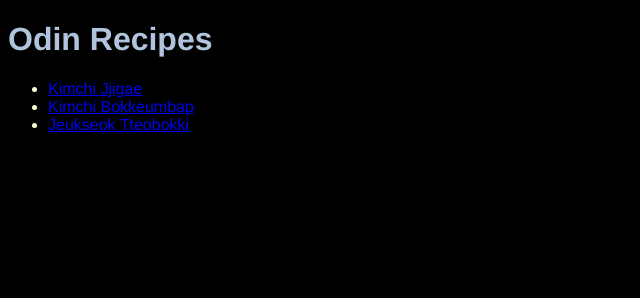
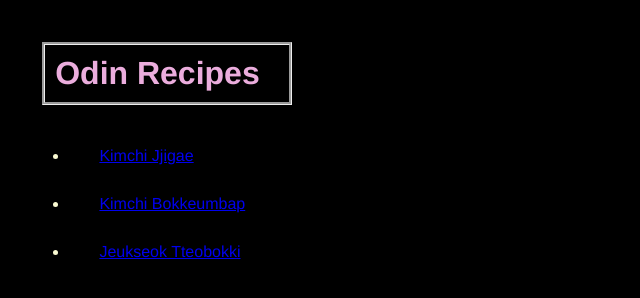
Before and after one commit to gdunnn/odin-recipes, a plain HTML site: page index.html in a window 1280 px wide. Shown: the whole page, without its empty margins (0-640 px from the left). Drawn offline with Linux system fonts and the light colour scheme.

Commit message:
Messed around with more styling

```diff
--- a/index.html
+++ b/index.html
@@ -8,7 +8,7 @@
     <title>Recipe Home Page</title>
 </head>
 <body>
-    <h1 class="ingredients-title">Odin Recipes</h1>
+    <h1 class="home-title">Odin Recipes</h1>
     <ul>
         <li><a href="./recipes/kimchi_jjigae.html">Kimchi Jjigae</a></li>
         <li><a href="./recipes/kimchi_bokkeumbap.html">Kimchi Bokkeumbap</a></li>
--- a/styles/styles.css
+++ b/styles/styles.css
@@ -1,6 +1,10 @@
-body {
+* {
     background-color: black;
     font-family: Helvetica, "Times New Roman", sans-serif;
+    margin: auto;
+    width: auto;
+    padding: 15px;
+    box-sizing: border-box;
 }
 
 img {
@@ -14,12 +18,23 @@ p {
 
 ol,
 ul {
+    margin-left: 2%;
     font-size: 12pt;
     color: lightgoldenrodyellow;
 }
 
+.home-title {
+    color: rgb(235, 173, 221);
+    width: 250px;
+    height: auto;
+    margin: 1%;
+    padding: 10px;
+    border-style: groove;
+}
+
 .recipe-title {
     color: lightcoral;
+    height: 50px;
 }
 
 .directions-title,
```
